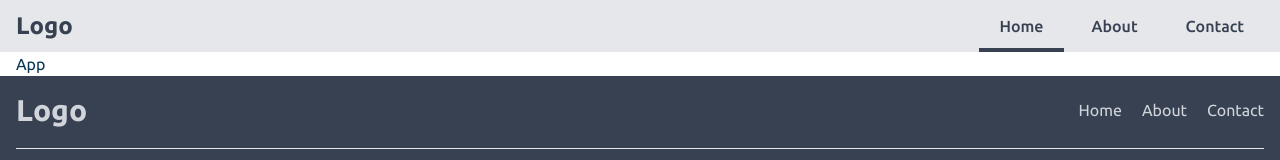
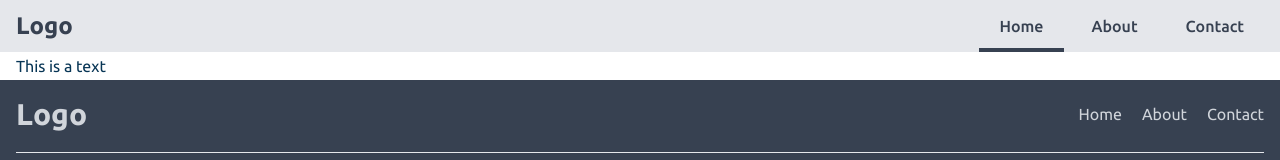
Before and after one commit to EDAMGHY/starter-react, a React (Vite) app: page / in a window 1280 px wide. Shown: the top 160 px of the page. Built offline with nearby package versions, Linux system fonts and the light colour scheme.

Commit message:
feat: adding HTMLTags interface for the text el

```diff
--- a/src/pages/Home.tsx
+++ b/src/pages/Home.tsx
@@ -1,3 +1,9 @@
+import { Text } from "@/ui"
+
 export const Home = () => {
-  return <div>App</div>
+  return (
+    <div>
+      <Text>This is a text</Text>
+    </div>
+  )
 }
--- a/src/types/text.ts
+++ b/src/types/text.ts
@@ -4,6 +4,6 @@
 export interface IText {
   variant?: keyof typeof text
   children: ReactNode
-  as?: string
+  as?: keyof JSX.IntrinsicElements
   className?: string
 }
```
